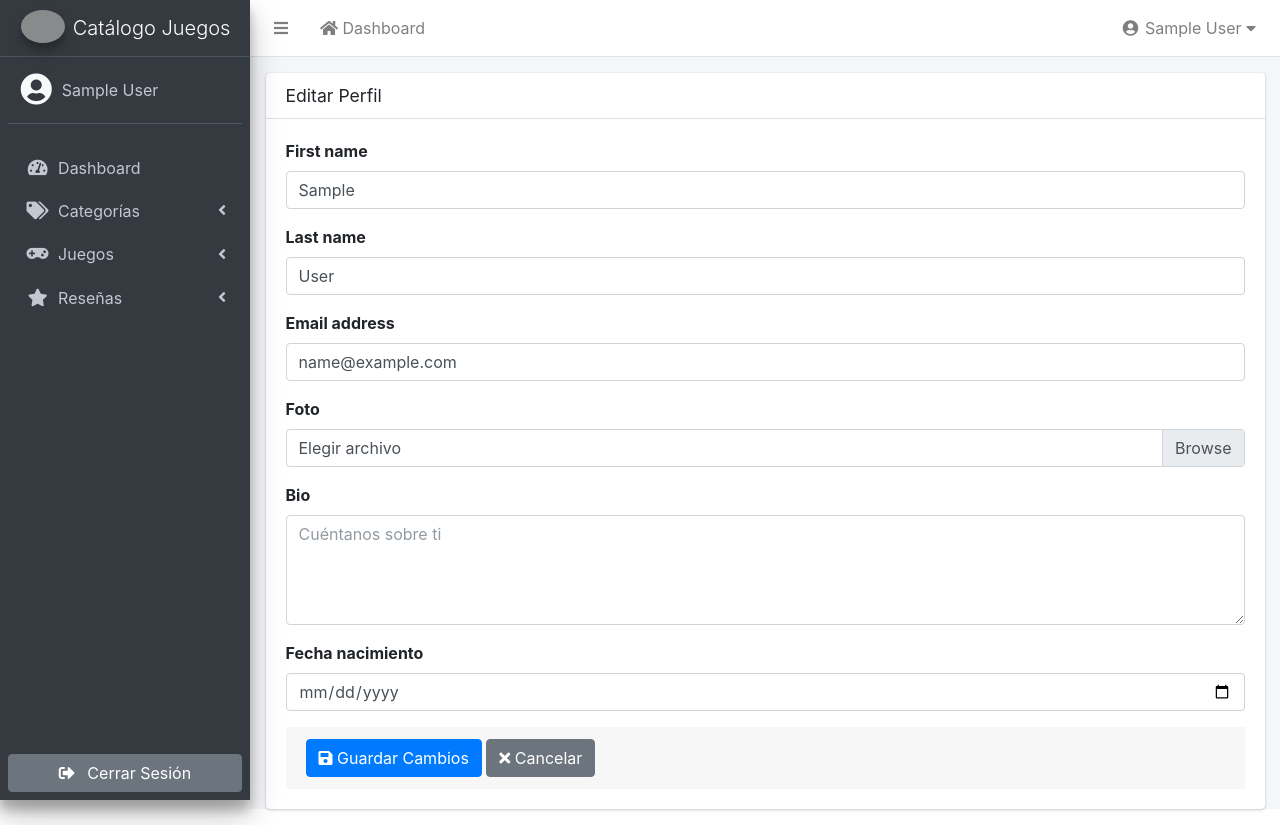
After one commit to Nassican/catalogo_juegos, a Django app: page /perfil/editar/ in a window 1280 px wide. The commit adds this page. Run offline with Django 5.2, Linux system fonts and the light colour scheme; the visitor is signed in with stand-in values (Sample User, id 1); some libraries are stand-ins or nearby versions; grey boxes are pictures that could not be loaded.

Commit message:
Refactor settings.py to use custom User model

```diff
--- a/catalogo_juegos/settings.py
+++ b/catalogo_juegos/settings.py
@@ -29,6 +29,7 @@ ALLOWED_HOSTS = []
 
 
 # Application definition
+AUTH_USER_MODEL = 'juegos.User'
 
 INSTALLED_APPS = [
     'django.contrib.admin',
--- a/juegos/forms.py
+++ b/juegos/forms.py
@@ -97,3 +97,35 @@ class CustomUserCreationForm(UserCreationForm):
         super().__init__(*args, **kwargs)
         for fieldname in ['username', 'password1', 'password2']:
             self.fields[fieldname].widget.attrs = {'class': 'form-control'}
+
+class UserUpdateForm(forms.ModelForm):
+    class Meta:
+        model = User
+        fields = ['first_name', 'last_name', 'email', 'foto', 'bio', 'fecha_nacimiento']
+        widgets = {
+            'first_name': forms.TextInput(attrs={
+                'class': 'form-control',
+                'placeholder': 'Nombre'
+            }),
+            'last_name': forms.TextInput(attrs={
+                'class': 'form-control',
+                'placeholder': 'Apellidos'
+            }),
+            'email': forms.EmailInput(attrs={
+                'class': 'form-control',
+                'placeholder': 'Email'
+            }),
+            'foto': forms.FileInput(attrs={
+                'class': 'custom-file-input',
+                'accept': 'image/*'
+            }),
+            'bio': forms.Textarea(attrs={
+                'class': 'form-control',
+                'rows': 4,
+                'placeholder': 'Cuéntanos sobre ti'
+            }),
+            'fecha_nacimiento': forms.DateInput(attrs={
+                'class': 'form-control',
+                'type': 'date'
+            })
+        }
--- a/juegos/models.py
+++ b/juegos/models.py
@@ -1,6 +1,18 @@
+import os
 from django.db import models
 from django.contrib.auth.models import User
-import os
+from django.contrib.auth.models import AbstractUser
+
+class User(AbstractUser):
+    foto = models.ImageField(upload_to='usuarios/', null=True, blank=True)
+    bio = models.TextField(max_length=500, blank=True)
+    fecha_nacimiento = models.DateField(null=True, blank=True)
+
+    def delete(self, *args, **kwargs):
+        if self.foto:
+            if os.path.isfile(self.foto.path):
+                os.remove(self.foto.path)
+        super().delete(*args, **kwargs)
 
 
 class Categoria(models.Model):
--- a/juegos/templates/juegos/includes/main_sidebar.html
+++ b/juegos/templates/juegos/includes/main_sidebar.html
@@ -16,10 +16,14 @@
         {% if user.is_authenticated %}
         <div class="user-panel mt-3 pb-3 mb-3 d-flex">
             <div class="image">
-                <i class="fas fa-user-circle fa-2x text-light"></i>
+                {% if user.foto %}
+                    <img src="{{ user.foto.url }}" alt="Foto de perfil" class="img-circle elevation-2" style="width: 35px; height: 35px;">
+                {% else %}
+                    <i class="fas fa-user-circle fa-2x text-light"></i>
+                {% endif %}
             </div>
             <div class="info">
-                <a href="#" class="d-block">{{ user.get_full_name|default:user.username }}</a>
+                <a href="{% url 'juegos:user_detail' user.username %}" class="d-block">{{ user.get_full_name|default:user.username }}</a>
             </div>
         </div>
         {% endif %}
--- a/juegos/templates/juegos/includes/nav_header.html
+++ b/juegos/templates/juegos/includes/nav_header.html
@@ -26,9 +26,9 @@
                 <i class="fas fa-caret-down"></i>
             </a>
             <div class="dropdown-menu dropdown-menu-right">
-                <div class="dropdown-item text-center text-muted">
-                    <small>{{ user.email }}</small>
-                </div>
+                <a href="{% url 'juegos:user_detail' user.username %}" class="dropdown-item">
+                    <i class="fas fa-user mr-2"></i> Ver Perfil
+                </a>
                 <div class="dropdown-divider"></div>
                 <form action="{% url 'juegos:logout' %}" method="post" class="dropdown-item">
                     {% csrf_token %}
--- /dev/null
+++ b/juegos/templates/juegos/user/form.html
@@ -0,0 +1,57 @@
+{% extends 'juegos/base.html' %}
+{% block title %}Editar Perfil{% endblock %}
+{% block header %}Editar Perfil{% endblock %}
+
+{% block content %}
+<div class="card">
+    <div class="card-header">
+        <h3 class="card-title">Editar Perfil</h3>
+    </div>
+    <div class="card-body">
+        <form method="post" enctype="multipart/form-data">
+            {% csrf_token %}
+
+            {% for field in form %}
+            <div class="form-group">
+                <label for="{{ field.id_for_label }}">{{ field.label }}</label>
+                {% if field.name == 'foto' %}
+                    <div class="input-group">
+                        <div class="custom-file">
+                            {{ field }}
+                            <label class="custom-file-label" for="{{ field.id_for_label }}">
+                                {% if field.value %}{{ field.value }}{% else %}Elegir archivo{% endif %}
+                            </label>
+                        </div>
+                    </div>
+                {% else %}
+                    {{ field }}
+                {% endif %}
+                {% if field.errors %}
+                    <div class="text-danger">{{ field.errors }}</div>
+                {% endif %}
+            </div>
+            {% endfor %}
+
+            <div class="card-footer">
+                <button type="submit" class="btn btn-primary">
+                    <i class="fas fa-save"></i> Guardar Cambios
+                </button>
+                <a href="{% url 'juegos:user_detail' user.username %}" class="btn btn-secondary">
+                    <i class="fas fa-times"></i> Cancelar
+                </a>
+            </div>
+        </form>
+    </div>
+</div>
+{% endblock %}
+
+{% block extra_js %}
+<script>
+$(document).ready(function() {
+    $('.custom-file-input').on('change', function() {
+        var fileName = $(this).val().split('\\').pop();
+        $(this).next('.custom-file-label').html(fileName);
+    });
+});
+</script>
+{% endblock %}
--- a/juegos/urls.py
+++ b/juegos/urls.py
@@ -12,6 +12,9 @@ urlpatterns = [
     path('login/', CustomLoginView.as_view(), name='login'),
     path('logout/', LogoutView.as_view(next_page='juegos:login'), name='logout'),
     path('register/', views.register, name='register'),
+    # Agregar estas URLs al urlpatterns existente
+    path('perfil/editar/', views.user_update, name='user_update'),
+    path('perfil/<str:username>/', views.user_detail, name='user_detail'),
 
     # URLs para Categorías
     path('categorias/', views.categoria_list, name='categoria_list'),
--- a/juegos/views.py
+++ b/juegos/views.py
@@ -1,8 +1,8 @@
 from django.shortcuts import render, redirect, get_object_or_404
 from django.contrib.auth.decorators import login_required
 from django.contrib import messages
-from .models import Categoria, Juego, Resena
-from .forms import CategoriaForm, JuegoForm, ResenaForm, CustomUserCreationForm
+from .models import Categoria, Juego, Resena, User
+from .forms import CategoriaForm, JuegoForm, ResenaForm, CustomUserCreationForm, UserUpdateForm
 from django.contrib.auth.views import LoginView
 from django.contrib.auth import login
 from django.urls import reverse
@@ -13,6 +13,28 @@ def index(request):
     if request.user.is_authenticated:
         return redirect('juegos:dashboard')
     return redirect('juegos:login')
+
+@login_required
+def user_detail(request, username):
+    user = get_object_or_404(User, username=username)
+    resenas = Resena.objects.filter(usuario=user)
+    context = {
+        'profile_user': user,
+        'resenas': resenas
+    }
+    return render(request, 'juegos/user/detail.html', context)
+
+@login_required
+def user_update(request):
+    if request.method == 'POST':
+        form = UserUpdateForm(request.POST, request.FILES, instance=request.user)
+        if form.is_valid():
+            form.save()
+            messages.success(request, 'Perfil actualizado exitosamente.')
+            return redirect('juegos:user_detail', username=request.user.username)
+    else:
+        form = UserUpdateForm(instance=request.user)
+    return render(request, 'juegos/user/form.html', {'form': form})
 
 
 @login_required
```
Also changed, not shown: juegos/templates/juegos/user/detail.html (added, +81 -0 lines), juegos/migrations/0001_initial.py.
